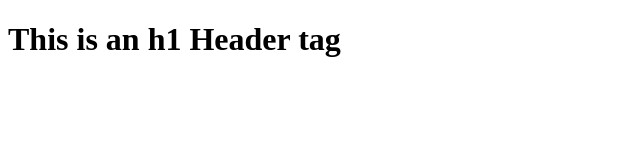
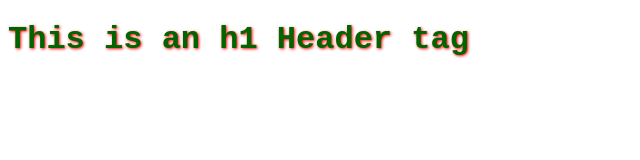
Before and after one commit to theSalafee/BootstrapConfusion, a website: page git-test/index.html in a window 1280 px wide. Shown: the whole page, without its empty margins (0-640 px from the left). Drawn offline with Linux system fonts and the light colour scheme.

Commit message:
Added some quick styles

```diff
--- a/git-test/index.html
+++ b/git-test/index.html
@@ -5,7 +5,15 @@
     <meta name="viewport" content="width=device-width, initial-scale=1.0">
     <meta http-equiv="X-UA-Compatible" content="ie=edge">
     <title>Document</title>
+
 </head>
+<style>
+    h1 {
+        color: darkgreen;
+        font-family: 'Courier New', Courier, monospace, sans-serif;
+        text-shadow: 1px 1px 3px red;
+    }
+</style>
 <body>
     <h1>This is an h1 Header tag</h1>
 </body>
```
